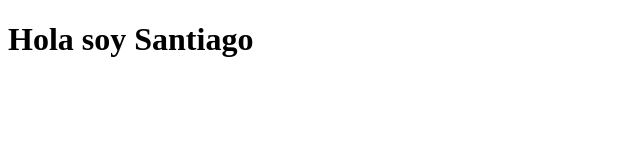
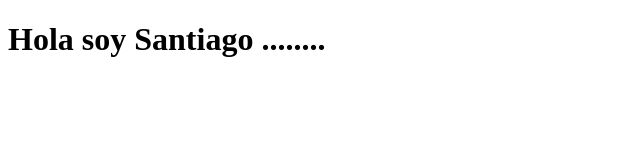
Before and after one commit to Ivan-dela-cruz/CLASE-GITHUB, a plain HTML site: page src/santiSal.html in a window 1280 px wide. Shown: the full height of the page, 0-640 px from the left. Drawn offline with Linux system fonts and the light colour scheme.

Commit message:
Aumento en saludo Santiago

```diff
--- a/src/santiSal.html
+++ b/src/santiSal.html
@@ -6,6 +6,6 @@
     <title>Document</title>
 </head>
 <body>
-    <h1> Hola soy Santiago </h1>
+    <h1> Hola soy Santiago ........</h1>
 </body>
 </html>
```
